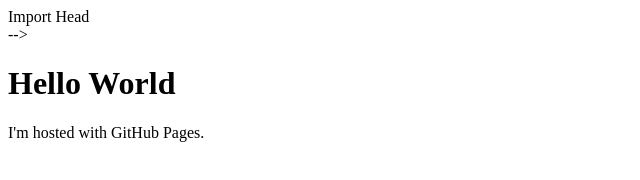
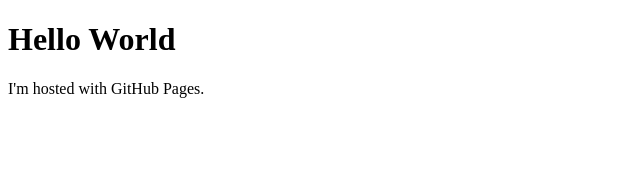
Before and after one commit to dr-xenia/dr-xenia.github.io, a plain HTML site: page index.html in a window 1280 px wide. Shown: the whole page, without its empty margins (0-640 px from the left). Drawn offline with nearby package versions, Linux system fonts and the light colour scheme.

Commit message:
Update index.html

```diff
--- a/index.html
+++ b/index.html
@@ -15,12 +15,6 @@
 </script>
 </head>
 
-
-
-<!–– <head>
-<script type="module" src="/scripts/w3-include-HTML.js"></script>
-<div w3-include-HTML="/docs/head.html">Import Head</div>
-</head> -->
 <body>
 <h1>Hello World</h1>
 <p>I'm hosted with GitHub Pages.</p>
```
